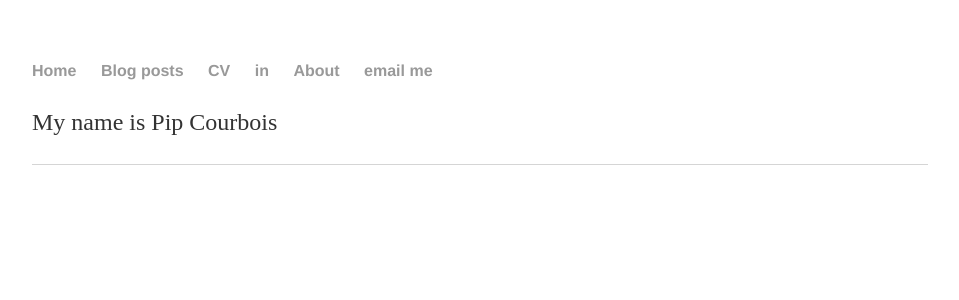
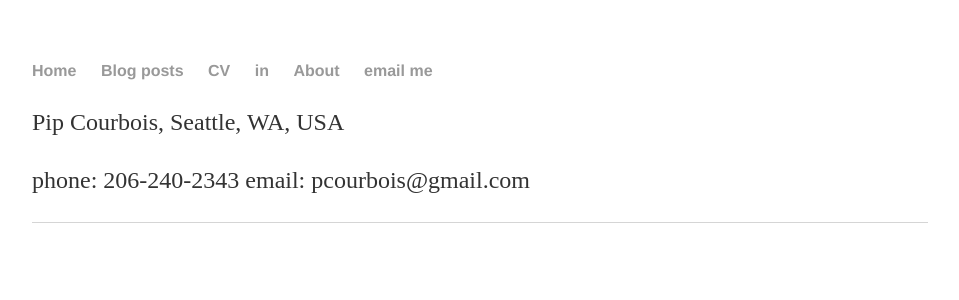
Before and after one commit to PipCourbois/PipCourbois.github.io, a Jekyll site: the page built from about/index.md, in a window 1280 px wide. Shown: the top 300 px of the page, without its empty margins (160-1119 px from the left). Built offline with Jekyll 4.4.1, drawn with Linux system fonts in a browser that asks for light colours; our own code applies the rules of GitHub Pages for plain Markdown files.

Commit message:
Update index.md

```diff
--- a/about/index.md
+++ b/about/index.md
@@ -1 +1,4 @@
-My name is Pip Courbois
+Pip Courbois, Seattle, WA, USA
+
+phone: 206-240-2343
+email: pcourbois@gmail.com
```
